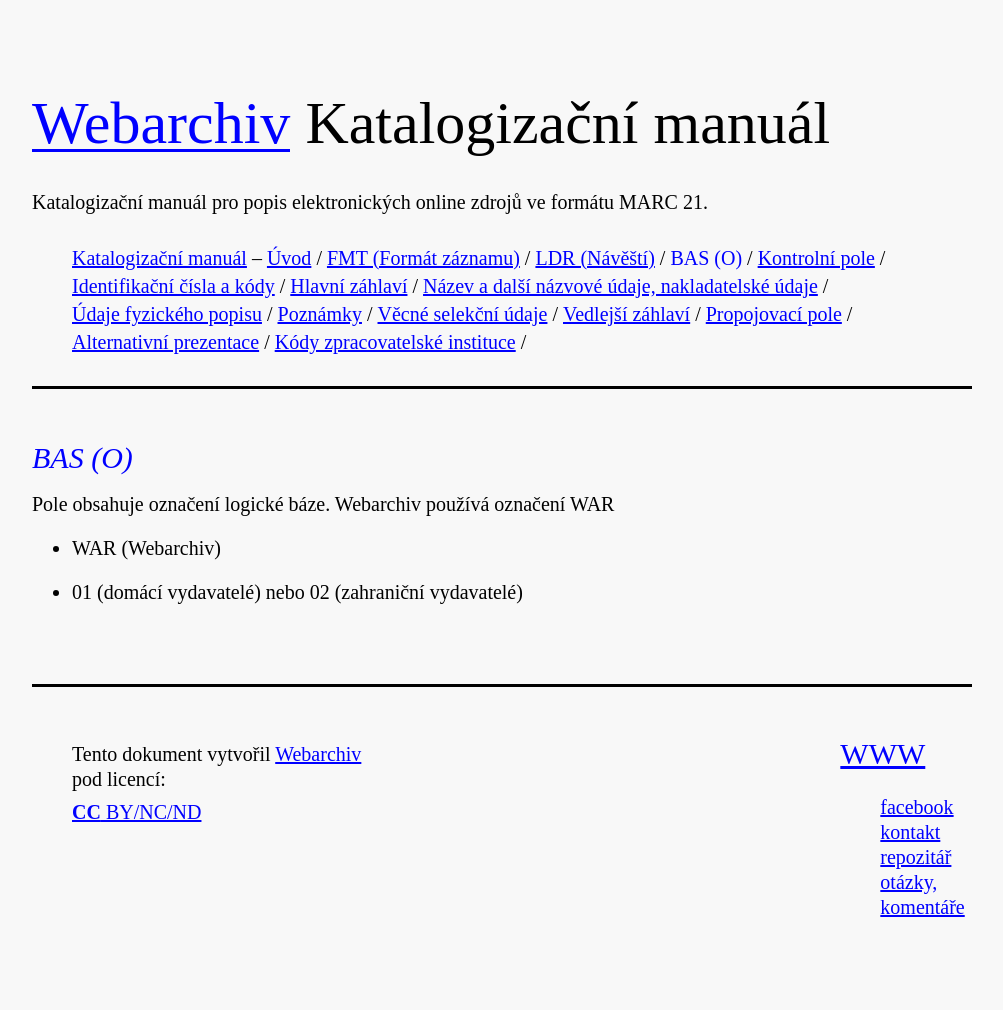
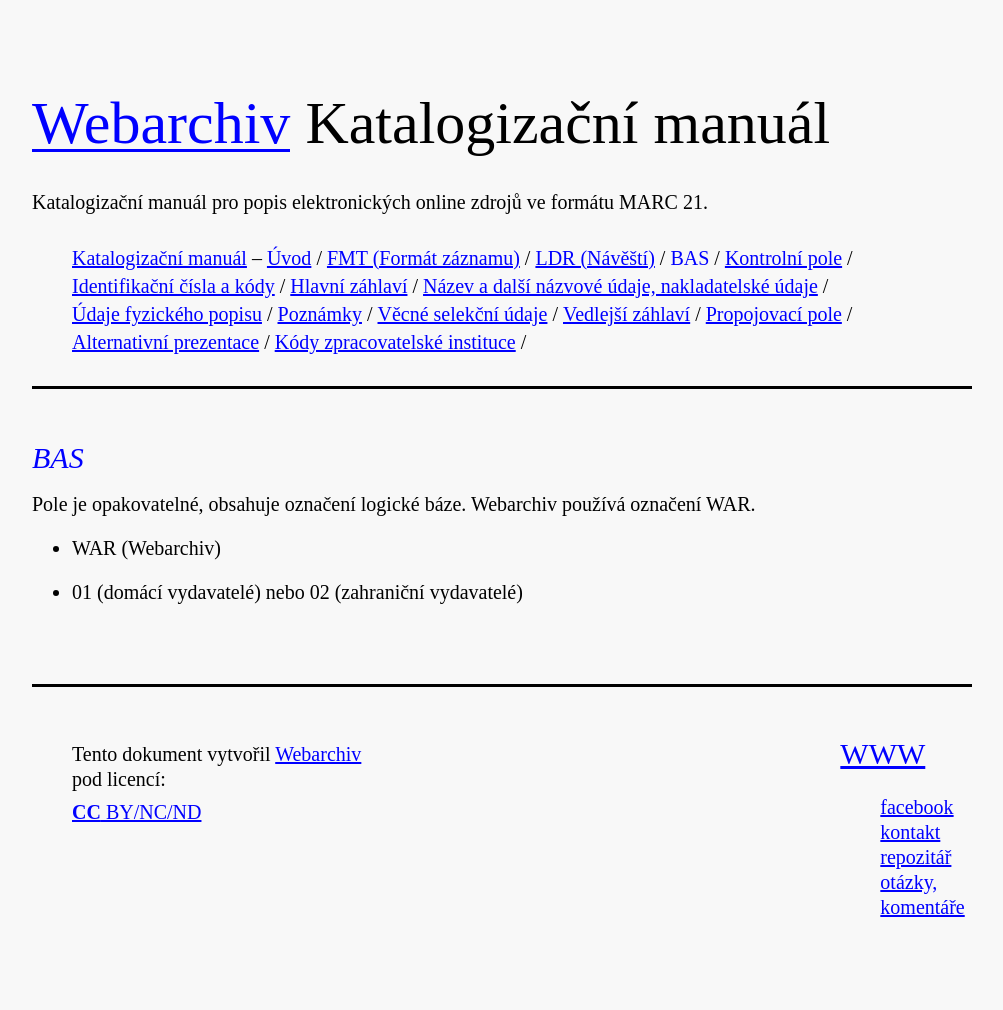
Before and after one commit to WebarchivCZ/katalogizacni-manual, a Jekyll site: the page built from _posts/2017-06-24-bas.md, in a window 1280 px wide. Shown: the whole page, without its empty margins (138-1141 px from the left). Built offline with Jekyll 4.4.1, drawn with Linux system fonts in a browser that asks for light colours.

Commit message:
edit chapter "BAS"

```diff
--- a/_posts/2017-06-24-bas.md
+++ b/_posts/2017-06-24-bas.md
@@ -1,10 +1,10 @@
 ---
 layout: default
-title: BAS (O)
+title: BAS
 ---
-## BAS (O)
+## BAS
 
-Pole obsahuje označení logické báze. Webarchiv používá označení WAR
+Pole je opakovatelné, obsahuje označení logické báze. Webarchiv používá označení WAR.
 
 * WAR (Webarchiv)
 
```
